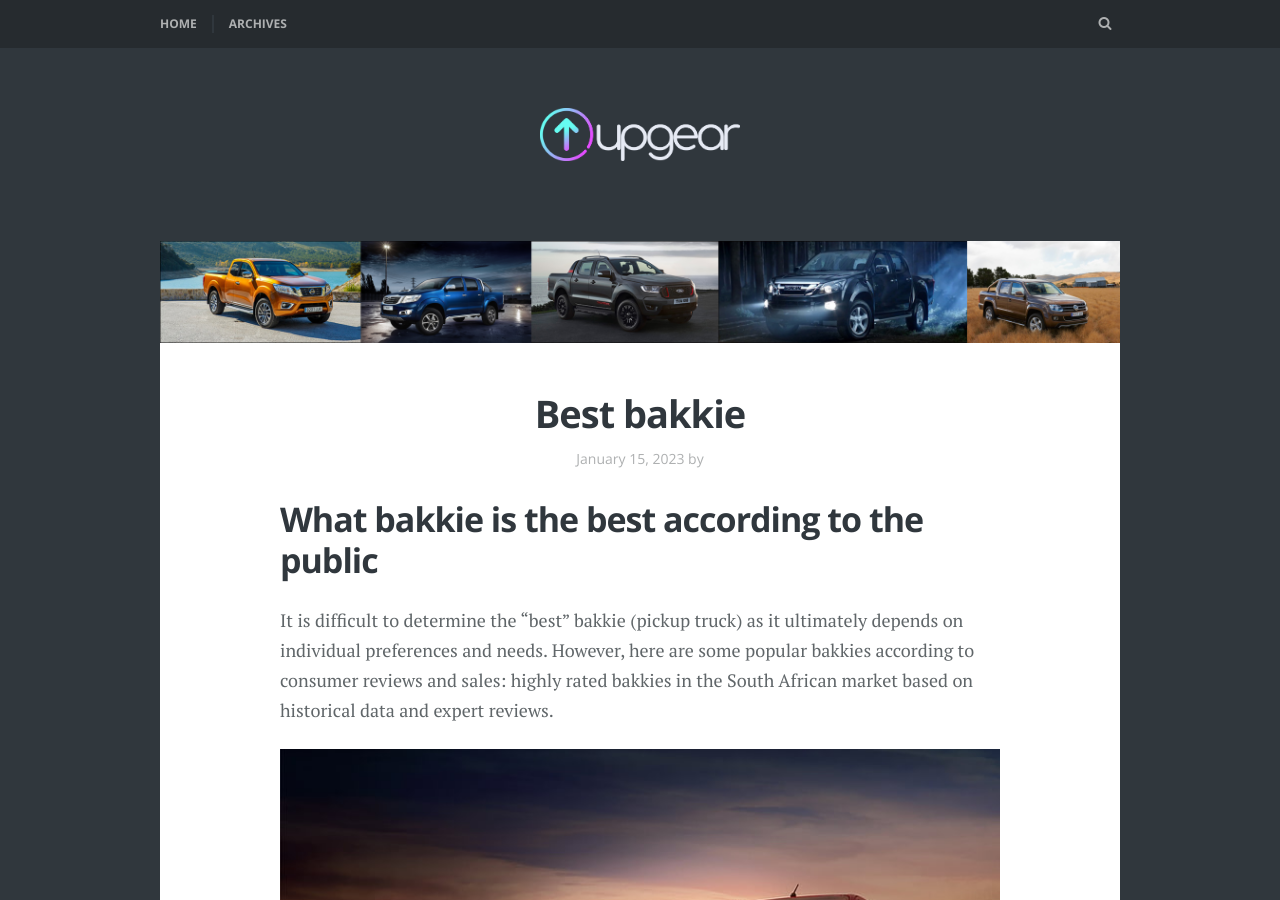
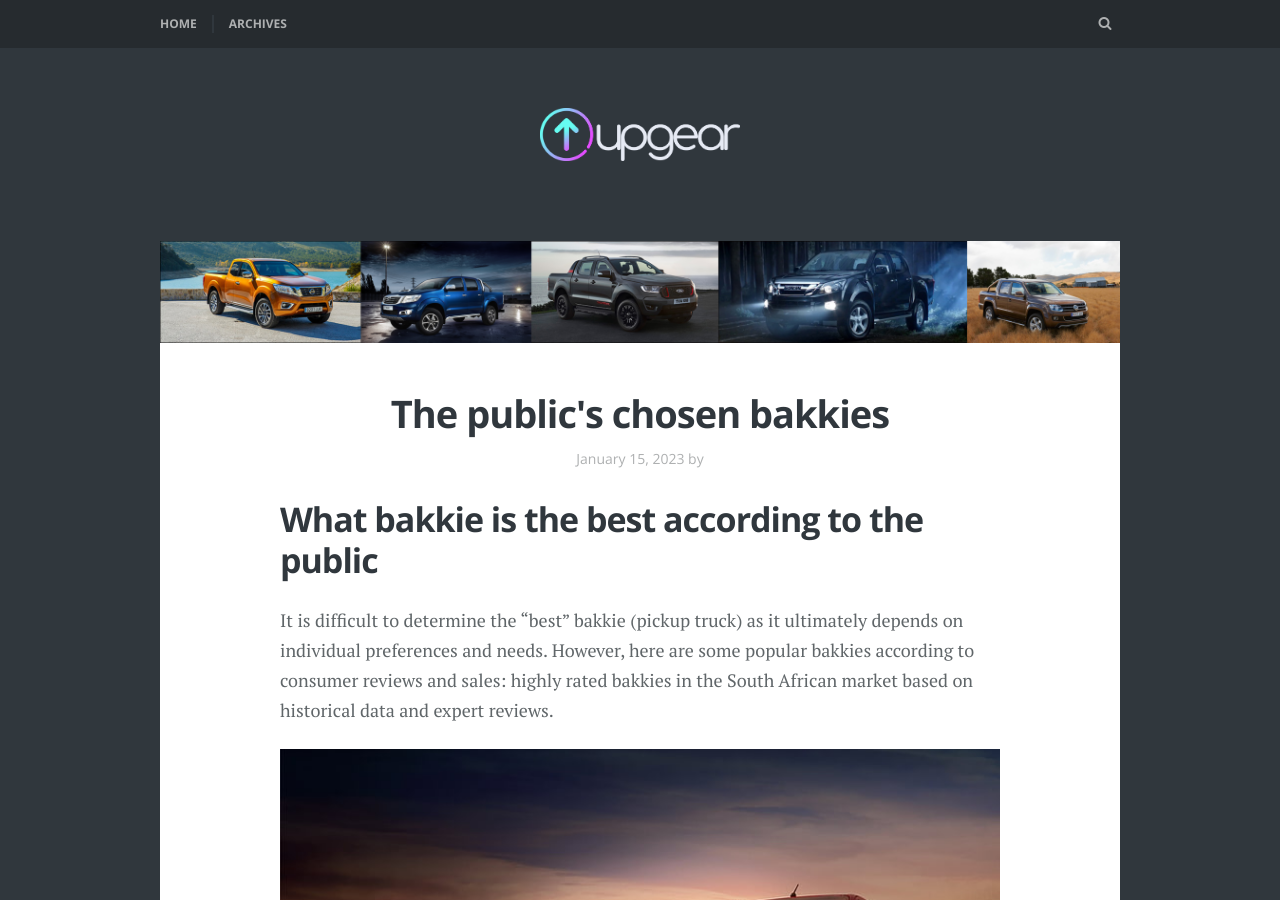
Before and after one commit to upgearsa/upgearsa.github.io, a Jekyll site: the page built from _posts/2023-01-15-best-bakkie.md, in a window 1280 px wide and 900 px high. Built offline with Jekyll 4.4.1, drawn with Linux system fonts in a browser that asks for light colours; some web fonts are replaced; some of the changed text lies outside the part shown.

Commit message:
updated post title

```diff
--- a/_posts/2023-01-15-best-bakkie.md
+++ b/_posts/2023-01-15-best-bakkie.md
@@ -1,6 +1,6 @@
 ---
 layout: post
-title:  "Best bakkie"
+title:  "The public's chosen bakkies"
 date:   2023-01-15
 featured_image: best_bakkie_header.png
 tags: [Bakkies]
```
